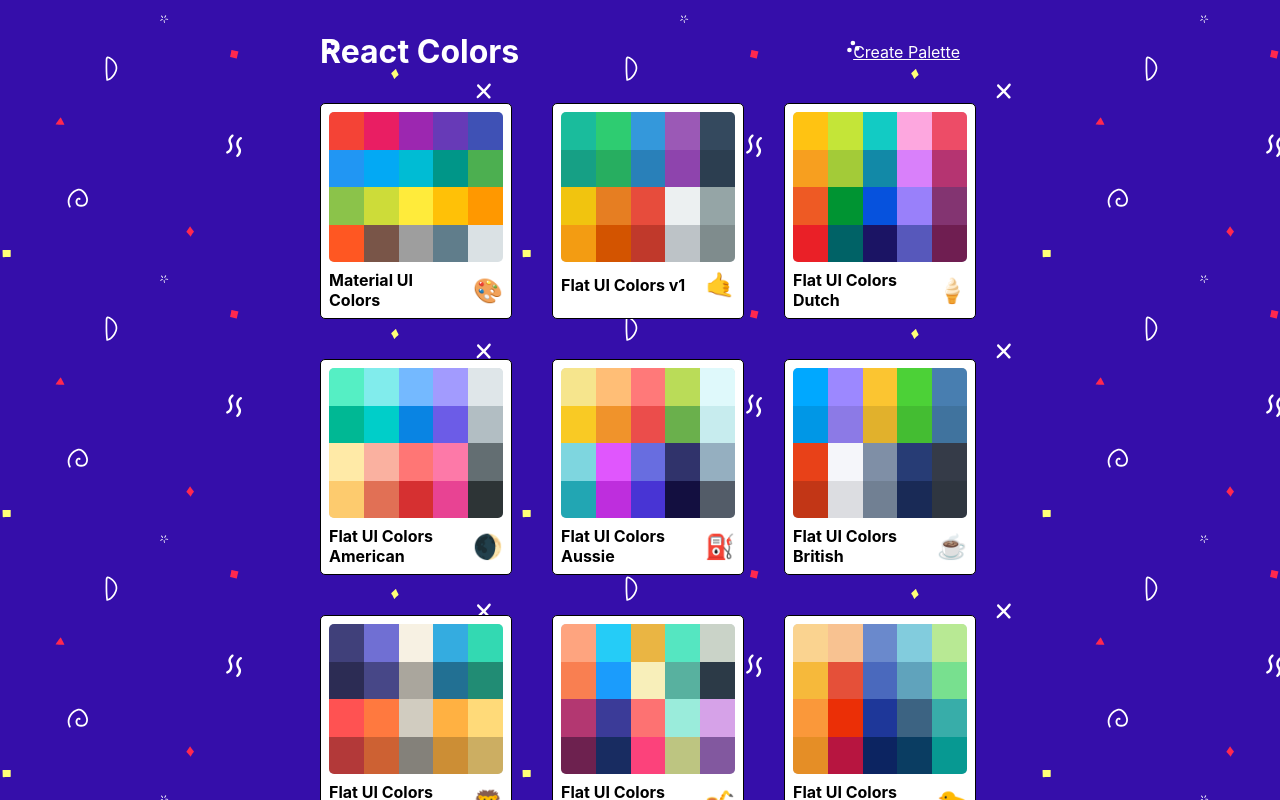
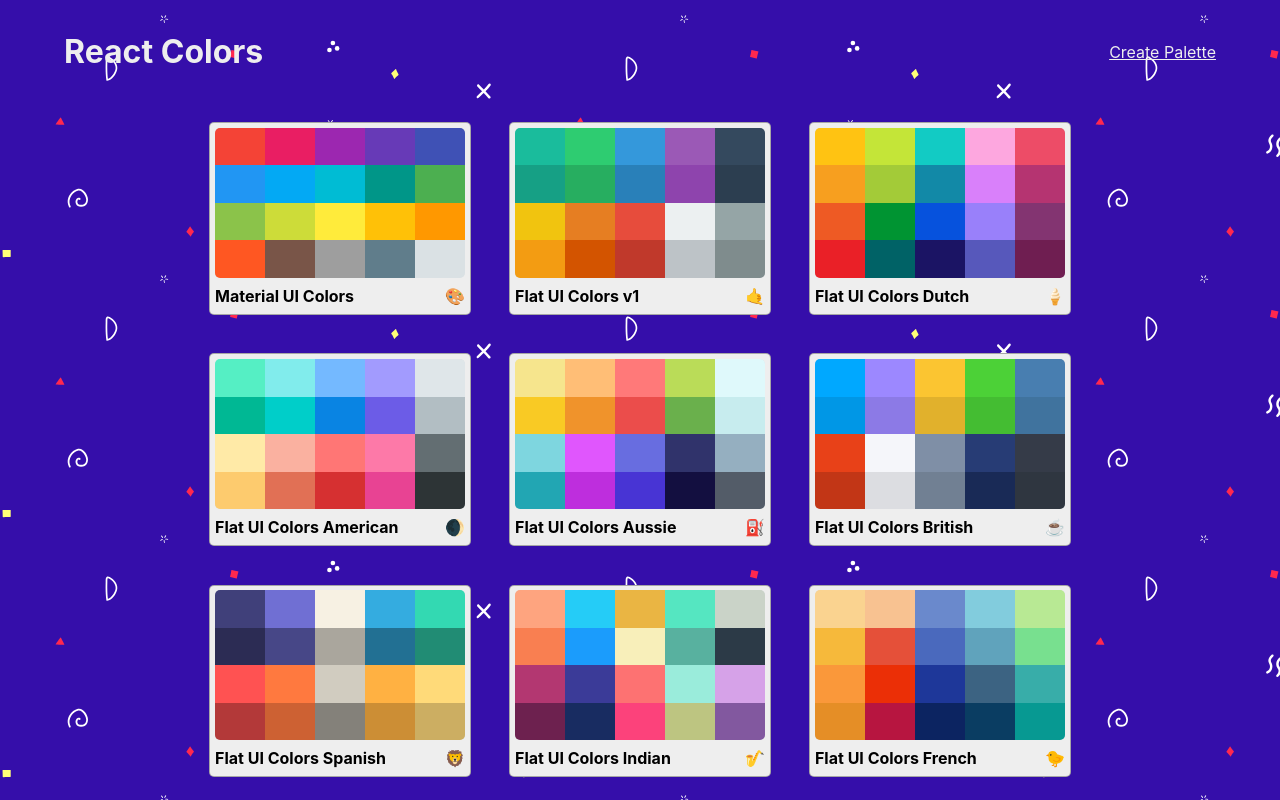
Before and after one commit to AdoDragicevic/Palettes, a React (Create React App) app: page / in a window 1280 px wide. Built offline with nearby package versions, Linux system fonts and the light colour scheme; the HTML template or start-up script is replaced by a standard one.

Commit message:
Improve styling, replace grid with flexbox at PaletteList

```diff
--- a/src/styles/MiniPaletteStyles.js
+++ b/src/styles/MiniPaletteStyles.js
@@ -1,9 +1,11 @@
 const styles = {
     root: {
-        backgroundColor: "white",
-        border: "1px solid black",
+        backgroundColor: "#eee",
+        border: "1px solid rgba(0, 0, 0, .3)",
         borderRadius: "5px",
-        padding: "0.5rem",
+        padding: ".3rem .3rem .5rem .3rem",
+        margin: "1.2rem",
+        minWidth: "250px",
         position: "relative",
         overflow: "hidden",
         cursor: "pointer",
@@ -12,16 +14,17 @@ const styles = {
         }
     },
     deleteIcon: {
-        backgroundColor: "#eb3d30",
-        color: "white",
-        width: "20px",
-        height: "20px",
+        backgroundColor: "#BA2D0B",
+        color: "#eee",
+        width: "18px",
+        height: "18px",
         position: "absolute",
-        top: "0",
-        right: "0",
+        top: ".3rem",
+        right: ".3rem",
         padding: "10px",
         zIndex: 3,
-        opacity: 0
+        opacity: 0,
+        borderRadius: "3px"
     },
     colors: {
         backgroundColor: "#dae1e4",
@@ -42,7 +45,7 @@ const styles = {
     },
     emoji: {
         marginLeft: "0.5rem",
-        fontSize: "1.5rem"
+        fontSize: "1rem"
     },
     miniColor: {
         height: "25%",
--- a/src/styles/PaletteListStyles.js
+++ b/src/styles/PaletteListStyles.js
@@ -16,26 +16,22 @@ const styles = {
         display: "flex",
         alignItems: "flex-start",
         justifyContent: "center",
-        backgroundColor: "#350EAA",
         // SVG Bacground made with https://www.svgbackgrounds.com/
         backgroundImage: `url(${bg})`,
         backgroundAttachment: "fixed",
-        overflow: "auto"
+        overflow: "auto",
     },
     heading: {
-        fontSize: "2rem"
+        fontSize: "2rem",
     },
     container: {
-        width: "50%",
+        width: "90%",
         display: "flex",
         alignItems: "flex-start",
         flexDirection: "column",
         flexWrap: "wrap",
-        [sizes("lg")]: {
-            width: "80%"
-        },
         [sizes("xs")]: {
-            width: "75%"
+            width: "90%"
         }
     },
     nav: {
@@ -43,14 +39,18 @@ const styles = {
         width: "100%",
         justifyContent: "space-between",
         alignItems: "center",
-        color: "white",
+        color: "#eee",
         "& a": {
-            color: "white"
+            color: "#eee"
         }
     },
     palettes: {
         boxSizing: "border-box",
         width: "100%",
+        display: "flex",
+        flexWrap: "wrap",
+        justifyContent: "center"
+        /*
         display: "grid",
         gridTemplateColumns: "repeat(3, 30%)",
         gridGap: "2.5rem",
@@ -61,6 +61,7 @@ const styles = {
             gridTemplateColumns: "repeat(1, 100%)",
             gridGap: "1.5rem",
         }
+        */
     }
 };
 
```
